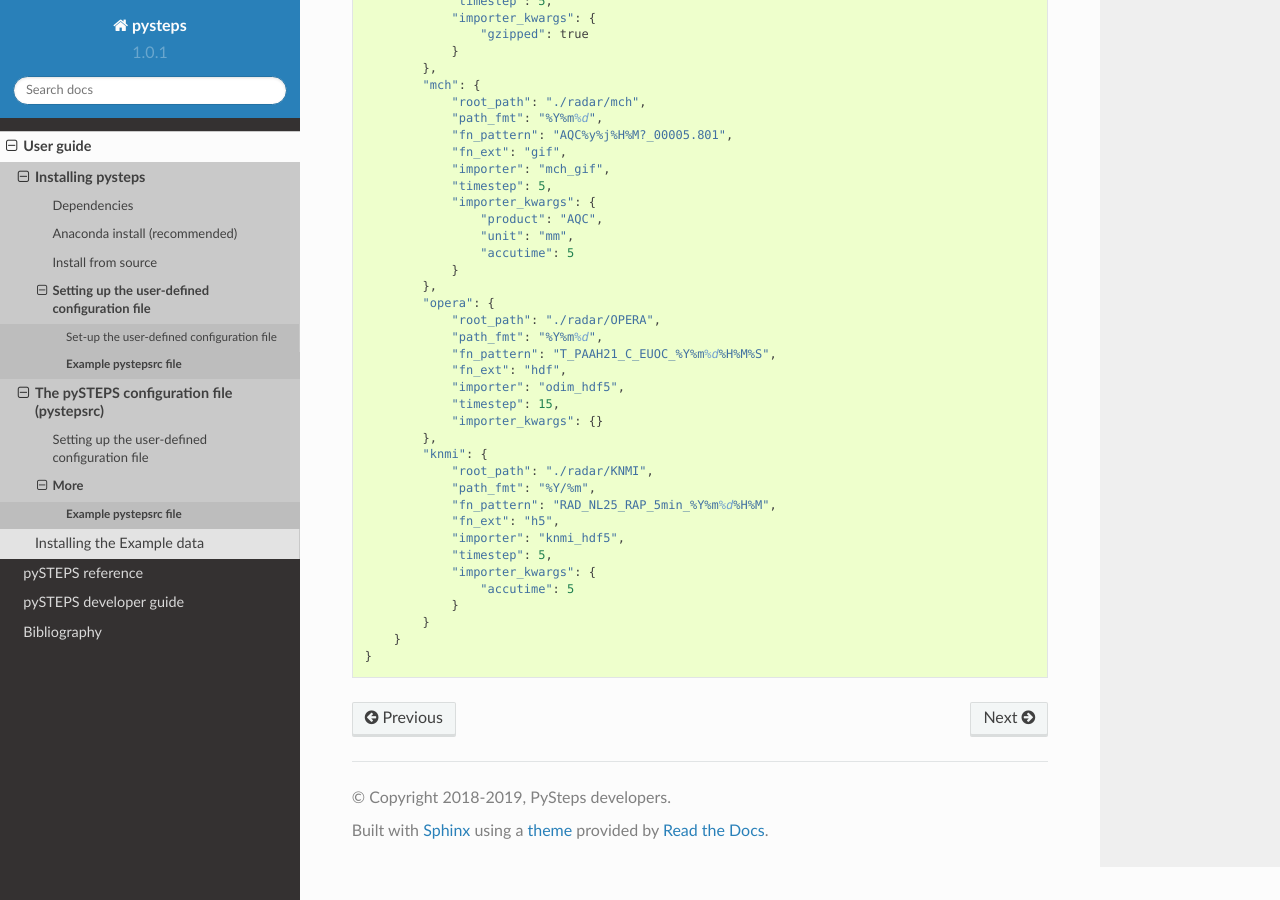
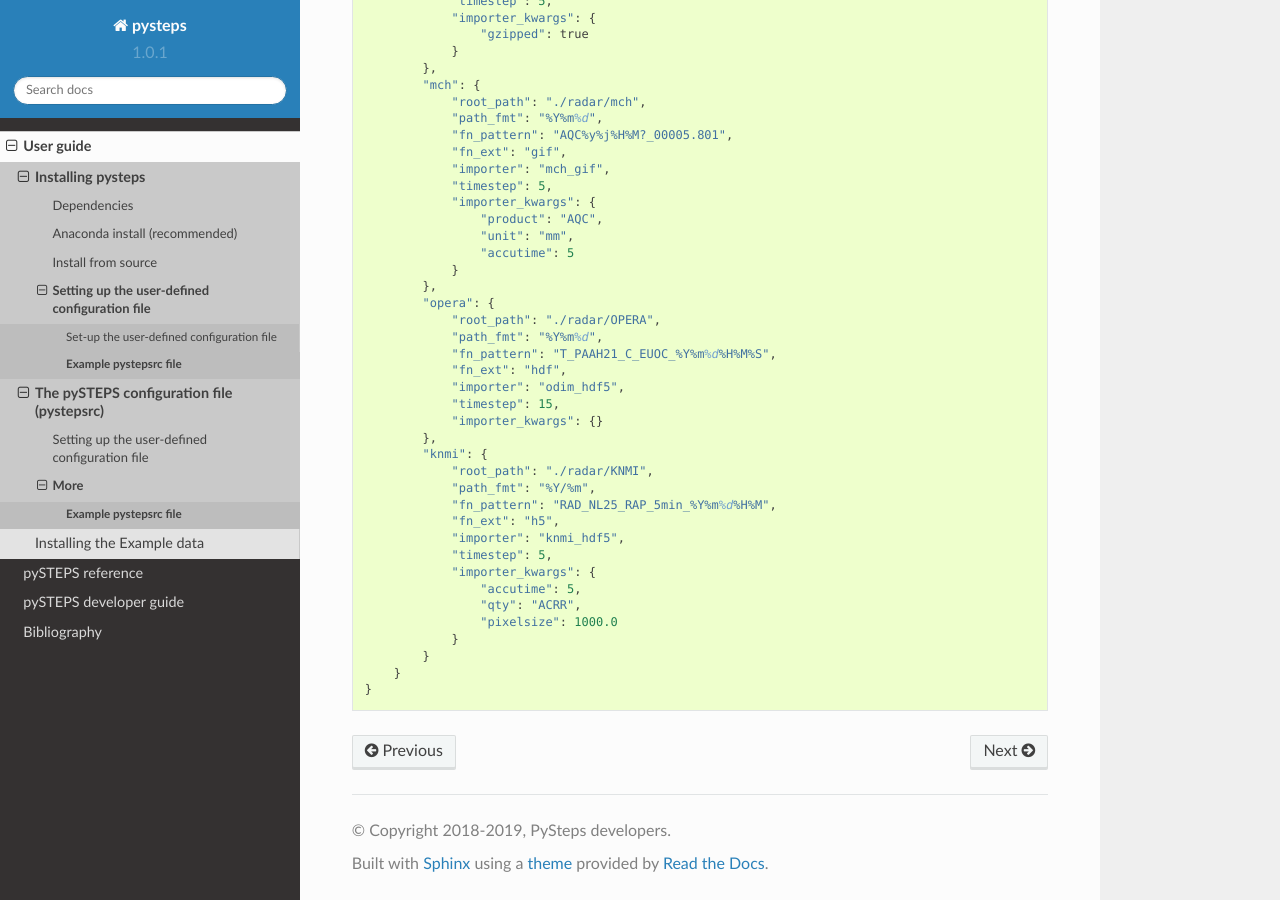
Before and after one commit to pySTEPS/pysteps, a Sphinx documentation site: the page built from doc/source/user_guide/pystepsrc_example.rst, in a window 1280 px wide and 900 px high, scrolled down 780 px. Built offline with Sphinx 7.4.7 and the Read the Docs theme 2.0.0, drawn with Linux system fonts in a browser that asks for light colours; pages that are not in the unit, such as notebooks, are missing from menus.

Commit message:
Update kwargs for KNMI importer

```diff
--- a/doc/source/user_guide/pystepsrc_example.rst
+++ b/doc/source/user_guide/pystepsrc_example.rst
@@ -73,7 +73,9 @@ The lines starting with "//" are comments and they are ignored.
                 "importer": "knmi_hdf5",
                 "timestep": 5,
                 "importer_kwargs": {
-                    "accutime": 5
+                    "accutime": 5,
+                    "qty": "ACRR",
+                    "pixelsize": 1000.0
                 }
             }
         }
```
